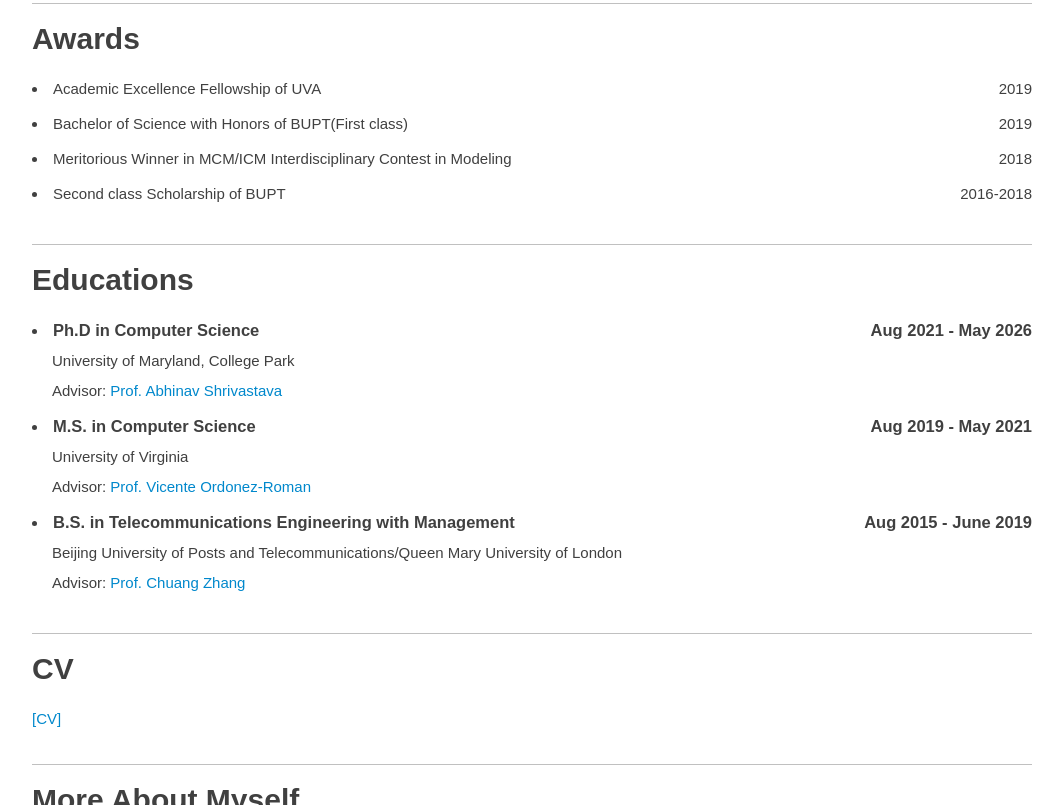
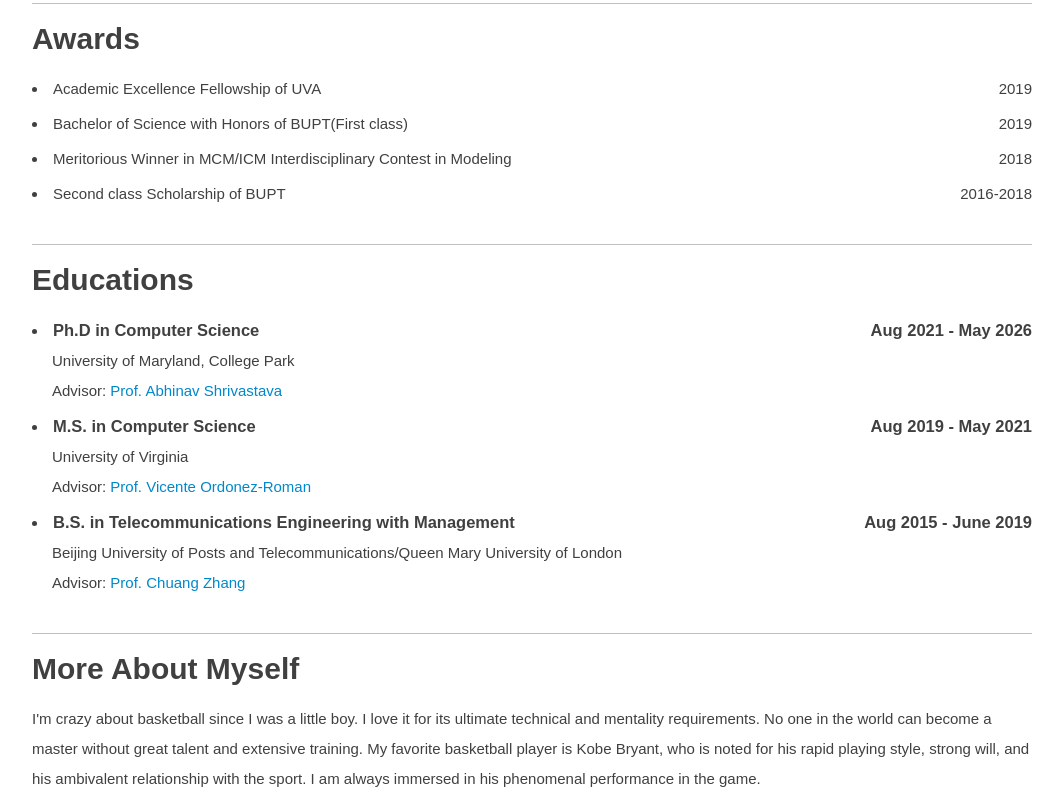
Before and after one commit to FuxiaoLiu/fuxiaoliu.github.io, a plain HTML site: page index.html in a window 1280 px wide. Shown: the part 1995-2800 px from the top of the page, without its empty margins (108-1171 px from the left). Drawn offline with Linux system fonts and the light colour scheme.

Commit message:
Update index.html

```diff
--- a/index.html
+++ b/index.html
@@ -249,7 +249,6 @@ img.press{
 	<a class="block" href="#Publications&Preprints">Publications</a>
 	<a class="block" href="#Honors">Honors</a>
         <a class="block" href="#Educations">Educations</a>
-	<a class="block" href="#CV">CV</a>
 </div>
 
 
@@ -394,14 +393,6 @@ img.press{
 
 
 
-<div class="content CV">
-	<a name="CV"></a>
-	<div class="title">CV</div>
-	<ol>
-		<div class="stuff"><a class="" href="resources/CV.pdf" target="_blank">[CV]</a></div>
-	</ol>
-</div>
-
 <div class="content More">
 	<a name="More"></a>
 	<div class="title">More About Myself</div>
```
